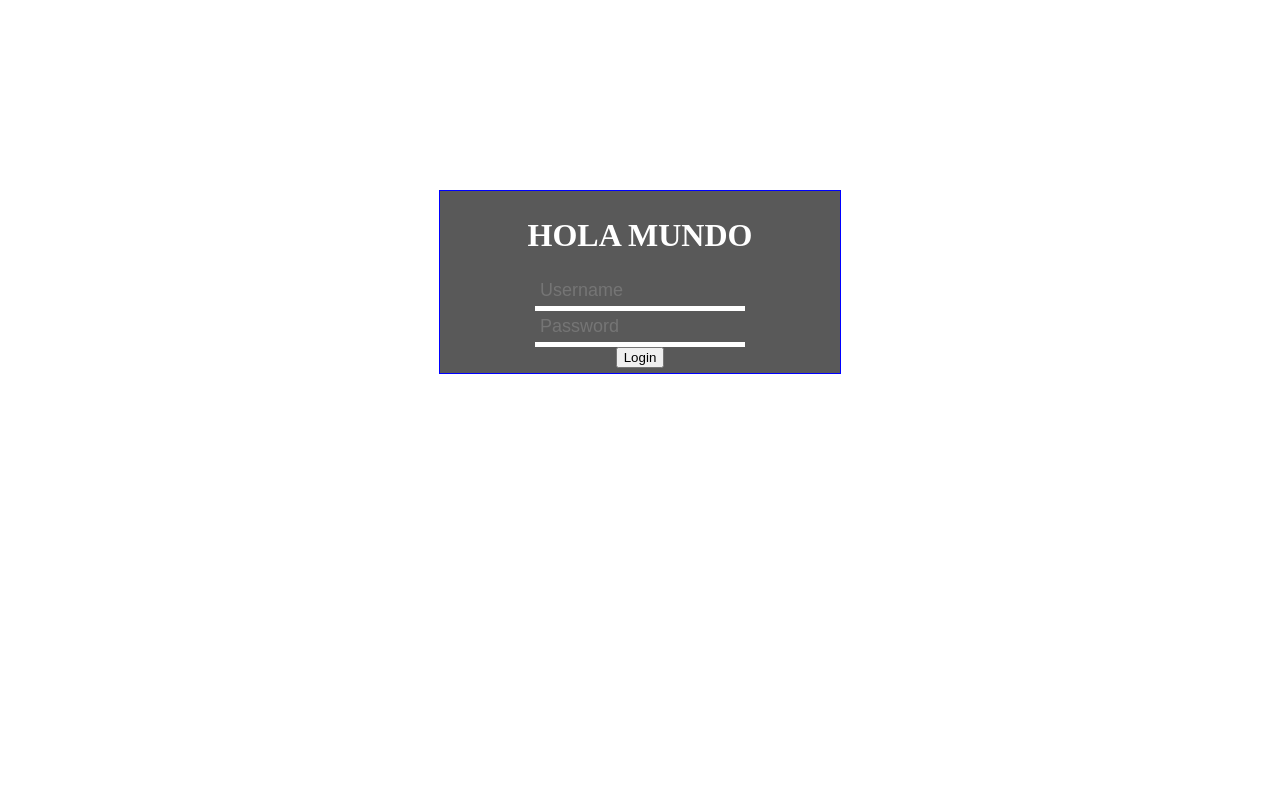
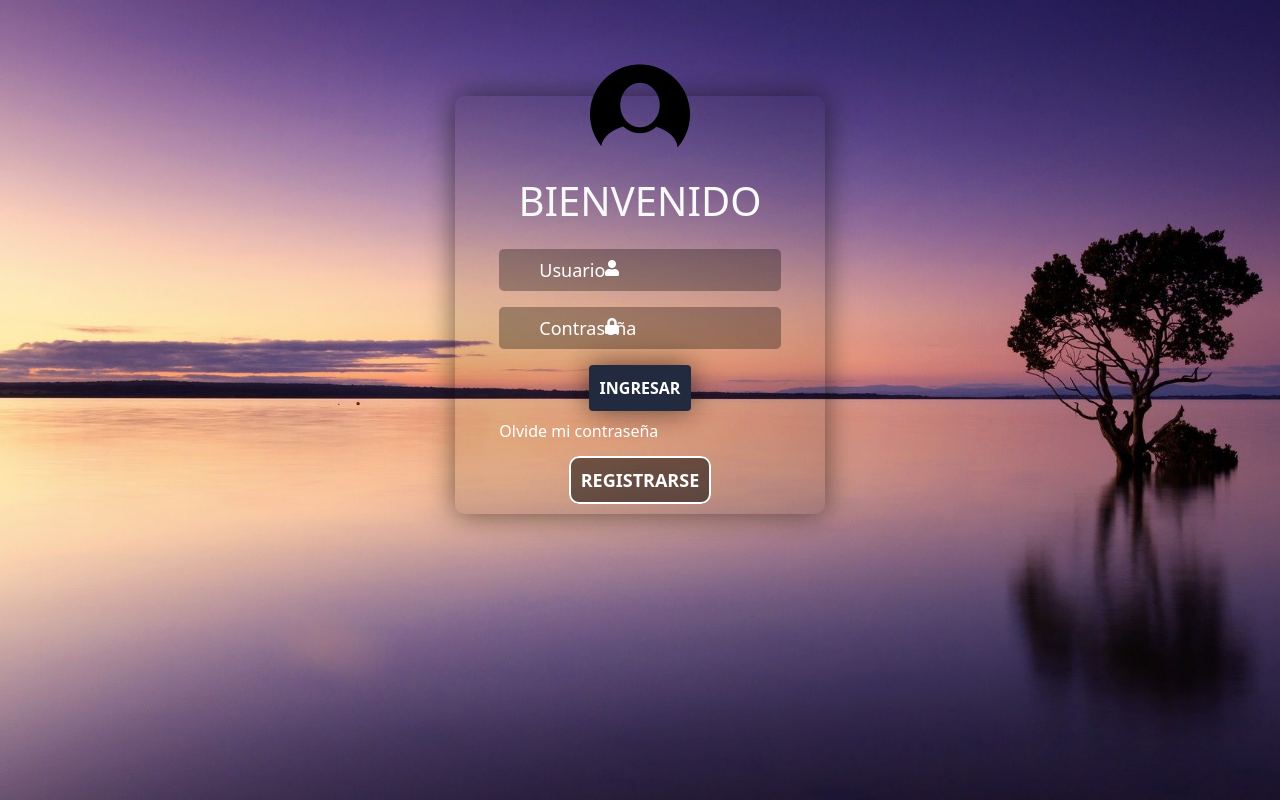
Before and after one commit to TanyReyes/LOGIN, a plain HTML site: page index.html in a window 1280 px wide. Drawn offline with nearby package versions, Linux system fonts and the light colour scheme.

Commit message:
Terminado

```diff
--- /dev/null
+++ b/css/estilo.css
@@ -0,0 +1,110 @@
+body {
+    background-image: url(../imagenes/fondo1.jpg);
+    background-repeat: no-repeat;
+    background-size: cover;
+    background-attachment: fixed;
+}
+
+.user-img{
+    margin-top: -60px;
+    margin-bottom: 5px;
+}
+
+.formulario{
+    background: rgba(0,0,0,.1);
+    padding: 20px;
+    border-radius: 10px;
+    box-shadow: 0 0 30px rgba(0,0,0,0.568) ;
+    color: white;
+}
+
+.form-control{
+    background: rgba(0,0,0, .3);
+    border-style: none;
+    transition: 0.5s ease-in;
+    outline: none;
+    box-shadow: none;
+
+}
+
+.form-control:focus{
+    background: none;
+    box-shadow: none;
+    outline: none;
+}
+.form-control::placeholder{
+  color: white;
+}
+
+.form-group#usuario input{
+height: 42px;
+font-size: 18px;
+border: 0;
+padding-left: 40px;
+border-radius: 5px;
+}
+
+.form-group#contraseña input{
+    height: 42px;
+    font-size: 18px;
+    border: 0;
+    padding-left: 40px;
+    border-radius: 5px;
+    }
+
+.form-group::before{
+    font-family: "Font Awesome\ 5 Free";
+    position: absolute;
+    left: 605px;
+    padding-top: 7px;
+}
+.form-group#usuario::before{
+    content: "\f007";
+}
+
+.form-group#contraseña::before{
+    content: "\f023";
+}
+.ingresar{
+    background: #222A3F;
+    padding:10px;
+    font-size:16px;
+    font-weight: 700!important;
+    color: white;
+    box-shadow: 0 0 30px rgba(0, 0, 0, 0.568) ;
+    transition: 0.5s ease-in;
+}
+
+.ingresar:hover{
+    color: white;
+
+}
+.olvide {
+    color: white;
+    text-decoration-style: none;
+    text-decoration-line: none;
+}
+.olvide:hover{
+    color: whitesmoke;
+    text-decoration-style: none;
+    text-decoration-line: none;
+    cursor: pointer;
+}
+
+.olvide1 {
+    color: white;
+    text-decoration-style: none;
+    text-decoration-line: none;
+    font-size: 18px;
+    font-weight: 700!important;
+    border: 2px solid white;
+    padding: 10px;
+    border-radius: 10px;
+    background: rgba(0, 0, 0, .5);
+}
+.olvide1:hover{
+    color: whitesmoke;
+    text-decoration-style: none;
+    text-decoration-line: none;
+    cursor: pointer;
+}
--- a/estilo.css
+++ /dev/null
@@ -1,21 +0,0 @@
-#login-box {
-    border: 1px solid blue;
-    width: 30%;
-    text-align: center;
-    margin: 0 auto;
-    margin-top: 15%;
-    background: #595959;
-    padding: 5px 10px;
-}
-#login-box h1{
-    color: white;
-}
-#login-box .form .item  input{
-    border: 0;
-    width: 200px;
-    border-bottom: 5px solid white;
-    font-size: 18px;
-    background: #c4cbec00;
-    color: white;
-    padding: 5px 5px;
-}
--- a/index.html
+++ b/index.html
@@ -5,31 +5,61 @@
     <meta charset="UTF-8">
     <meta http-equiv="X-UA-Compatible" content="IE=edge">
     <meta name="viewport" content="width=device-width, initial-scale=1.0">
+    <!--Bootstrap-->
+    <link href="https://cdn.jsdelivr.net/npm/bootstrap@5.1.3/dist/css/bootstrap.min.css" rel="stylesheet"
+        integrity="sha384-1BmE4kWBq78iYhFldvKuhfTAU6auU8tT94WrHftjDbrCEXSU1oBoqyl2QvZ6jIW3" crossorigin="anonymous">
+    <link rel="stylesheet" href="css/estilo.css">
+     <!-- Los iconos tipo Solid de Fontawesome-->
+     <link rel="stylesheet" href="https://use.fontawesome.com/releases/v5.0.8/css/solid.css">
+     <script src="https://use.fontawesome.com/releases/v5.0.7/js/all.js"></script>
     <title>LOGIN</title>
-    <link rel="stylesheet" href="estilo.css" type="text/css">
 </head>
 
 <body>
-    <form method="POST" action="#">
-        <div id="login-box">
-            <h1>HOLA MUNDO</h1>
-            <div class="form">
-                <div class="item">
-                    <!--parte de nombre de usuario-->
-                    <i></i>
-                    <input type="text" name="username" placeholder="Username">
+    <div class="container">
+        <div class="row justify-content-center pt-5 mt-5 m-1">
+            <div class="col-md-6 col-sm-8 col-xl-4 col-lg-5 formulario">
+                <div class="form-group text-center user-img">
+                    <img src="/imagenes/login2.png"/>
                 </div>
-                <div class="item">
-                    <!--parte de nombre de password-->
-                    <i></i>
-                    <input type="password" name="password" placeholder="Password">
-                </div>
+                <form action="">
+                    <div class="form-group text-center pt-3">
+                        <h1 class="text-light">BIENVENIDO</h1>
+                    </div>
+                    <div class="form-group mx-sm-4 pt-3 pb-3" id="usuario">
+                        <input type="text" class="form-control" placeholder="Usuario">
+                    </div>
+                    <div class="form-group mx-sm-4 pb-3" id="contraseña">
+                        <input type="password" class="form-control" placeholder="Contraseña">
+                    </div>
+                    <div class="form-group text-center mx-sm-4 pb-2">
+                        <input type="submit" class="btn btn-block ingresar" value="INGRESAR">
+                    </div>
+                    <div class="form-group text-right mx-sm-4 pb-4">
+                        <span><a href="#" class="olvide">Olvide mi contraseña</a></span>
+                    </div>
+                    <div class="form-group text-center ">
+                        <span><a href="#" class="olvide1">REGISTRARSE</a></span>
+                    </div>
+                </form>
             </div>
-            <button type="submit">Login</button>
+        </div>
+    </div>
 
-        </div>
 
-    </form>
+
+    <script src="https://cdn.jsdelivr.net/npm/bootstrap@5.1.3/dist/js/bootstrap.bundle.min.js"
+        integrity="sha384-ka7Sk0Gln4gmtz2MlQnikT1wXgYsOg+OMhuP+IlRH9sENBO0LRn5q+8nbTov4+1p"
+        crossorigin="anonymous"></script>
+
+
+
+    <script src="https://cdn.jsdelivr.net/npm/@popperjs/core@2.10.2/dist/umd/popper.min.js"
+        integrity="sha384-7+zCNj/IqJ95wo16oMtfsKbZ9ccEh31eOz1HGyDuCQ6wgnyJNSYdrPa03rtR1zdB"
+        crossorigin="anonymous"></script>
+    <script src="https://cdn.jsdelivr.net/npm/bootstrap@5.1.3/dist/js/bootstrap.min.js"
+        integrity="sha384-QJHtvGhmr9XOIpI6YVutG+2QOK9T+ZnN4kzFN1RtK3zEFEIsxhlmWl5/YESvpZ13"
+        crossorigin="anonymous"></script>
 
 
 </body>
```
Also changed, not shown: imagenes/fondo1.jpg (added), imagenes/login2.png (added).
